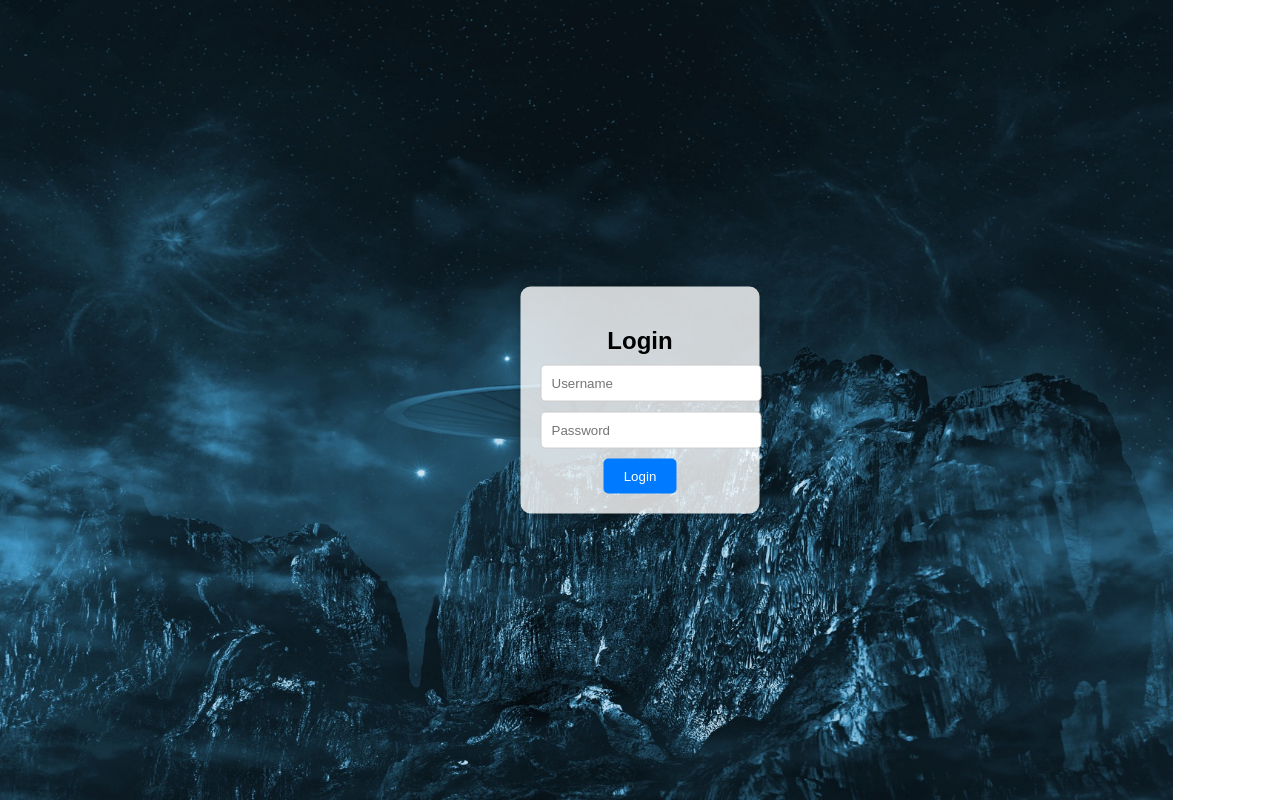
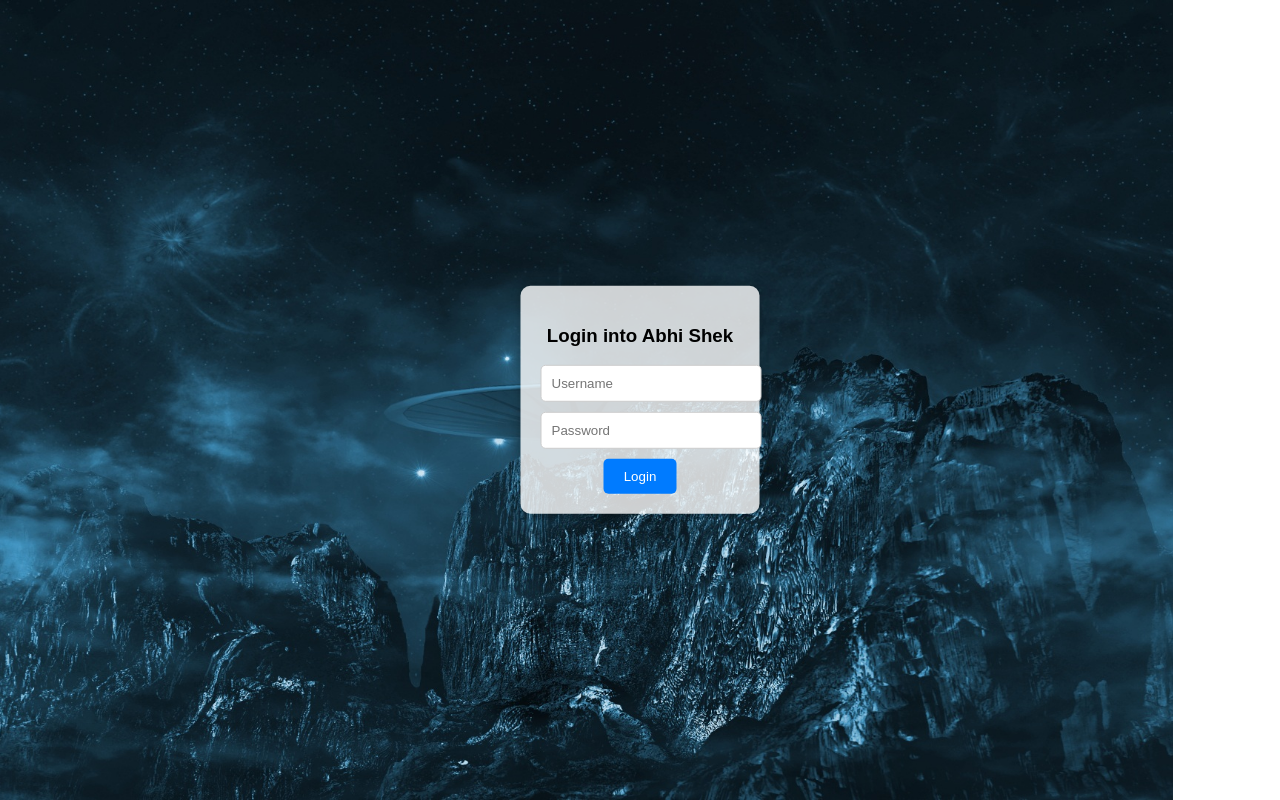
Before and after one commit to czabhishek699/Ojha, a plain HTML site: page index.html in a window 1280 px wide. Drawn offline with Linux system fonts and the light colour scheme.

Commit message:
Update index.html

```diff
--- a/index.html
+++ b/index.html
@@ -1,10 +1,10 @@
-<!DOCTYPE html>
+ <!DOCTYPE html>
 <html lang="en">
 <head>
   <meta charset="UTF-8">
   <meta name="viewport" content="width=device-width, initial-scale=1.0">
   <link rel="stylesheet" href="styles.css">
-  <title>Login Page</title>
+  <title>Login Page for Abhi Shek</title>
 </head>
 <body>
   <div class="background">
@@ -14,13 +14,17 @@
     <div class="planet2"></div>
   </div>
   <div class="login-container">
-    <h2>Login</h2>
+    <h3>Login into Abhi Shek</h3>
     <form>
       <input type="text" placeholder="Username">
       <input type="password" placeholder="Password">
-      <button type="submit">Login</button>
+
+<body>
+    <button id="constructionButton">Login</button>
+    <script src="script.js"></script>
+</body>
+</html>
     </form>
   </div>
   <script src="script.js"></script>
 </body>
-    </html>
```
